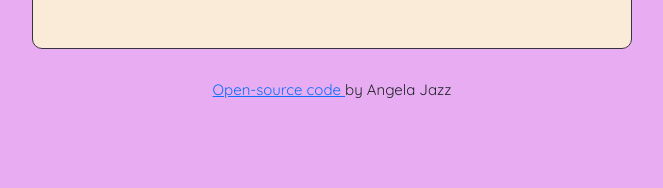
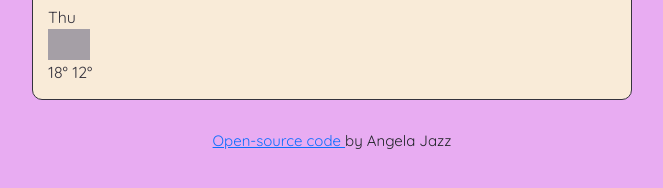
Before and after one commit to angelajazz/Vanilla-Weather-App, a plain HTML site: page Index.html in a window 1280 px wide. Shown: the part 274-462 px from the top of the page, without its empty margins (308-971 px from the left). Drawn offline with nearby package versions, Linux system fonts and the light colour scheme; no server answers; grey boxes are pictures that could not be loaded.

Commit message:
Added forecast html

```diff
--- a/Index.html
+++ b/Index.html
@@ -68,6 +68,17 @@
           <a href="#" id="fahrenheit-link">°F</a>
         </div>
       </div>
+      <div class="row">
+        <div class="col-2">
+          <div class="weather-forecast-date">Thu</div>
+          <img src="http://openweathermap.org/img/wn/50d@2x.png" alt="" width="42"/>
+          <div class="weather-forecast-temperatures">
+            <span class="weather-forecast-temperature-max">18°</span>
+            <span class="weather-forecast-temperature-min">12°</span>
+            </div>
+          </div>
+        </div>
+      </div>
       </p>
     </div>
        <div class="open-source">
```
